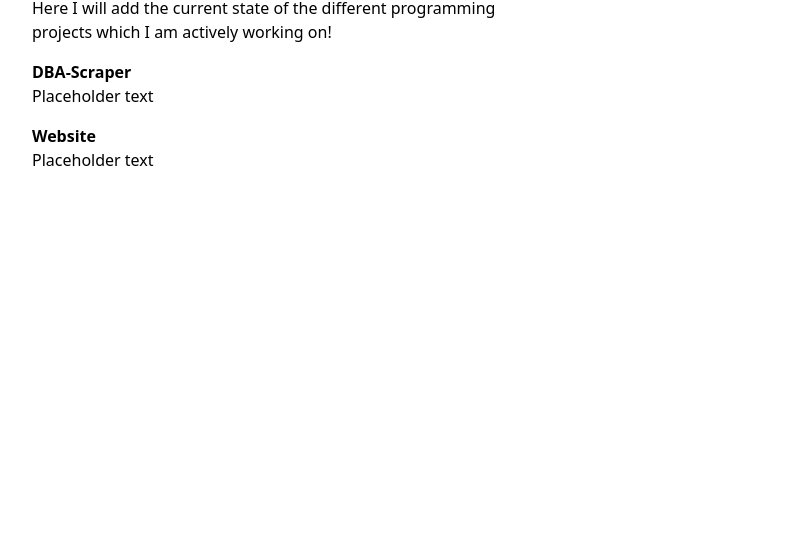
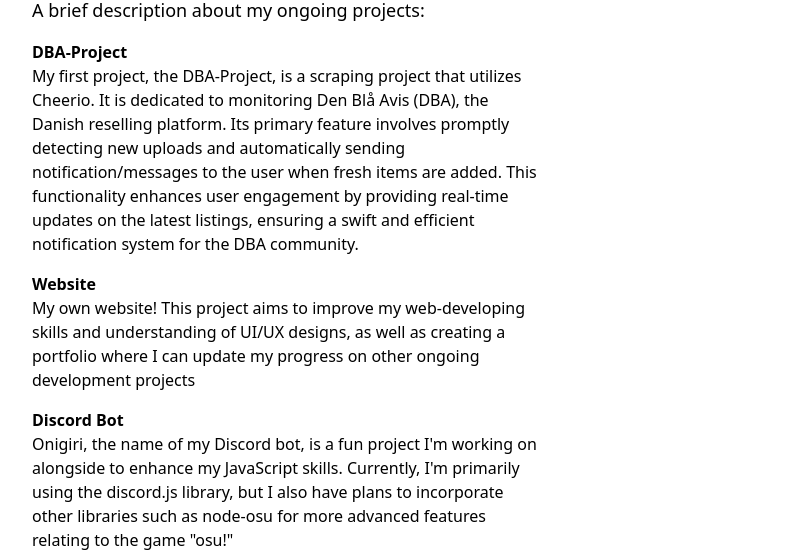
Before and after one commit to RedXin20/Website, a plain HTML site: page projects.html in a window 1280 px wide. Shown: the part 330-882 px from the top of the page, without its empty margins (80-878 px from the left). Before the commit the page ends 800 px from the top, so only its background shows below. Drawn offline with nearby package versions, Linux system fonts and the light colour scheme.

Commit message:
projects update
I updated the projects tab with descriptions of some of my ongoing projects

```diff
--- a/projects.html
+++ b/projects.html
@@ -44,7 +44,7 @@
           <li class="list-none inline-block px-5">
             <a
               href="projects.html"
-              class="hover:bg-slate-100 px-2.5 py-1.5 rounded-lg bg-gray-100"
+              class="hover:bg-slate-100 px-2.5 py-1.5 rounded-lg bg-gray-200"
               >Projects</a
             >
           </li>
@@ -53,16 +53,37 @@
 
       <div class="mt-48 max-w-lg">
         <h1 class="text-6xl font-semibold leading-normal">Projects<br /></h1>
-        <p class="mb-4">
-          Here I will add the current state of the different programming
-          projects which I am actively working on!
+        <p class="mb-4 text-lg">
+          A brief description about my ongoing projects:
         </p>
 
-        <h2 class="font-semibold">DBA-Scraper</h2>
-        <p class="mb-4">Placeholder text</p>
+        <h2 class="font-semibold">DBA-Project</h2>
+        <p class="mb-4">
+          My first project, the DBA-Project, is a scraping project that utilizes
+          Cheerio. It is dedicated to monitoring Den Blå Avis (DBA), the Danish
+          reselling platform. Its primary feature involves promptly detecting
+          new uploads and automatically sending notification/messages to the
+          user when fresh items are added. This functionality enhances user
+          engagement by providing real-time updates on the latest listings,
+          ensuring a swift and efficient notification system for the DBA
+          community.
+        </p>
 
         <h3 class="font-semibold">Website</h3>
-        <p>Placeholder text</p>
+        <p class="mb-4">
+          My own website! This project aims to improve my web-developing skills
+          and understanding of UI/UX designs, as well as creating a portfolio
+          where I can update my progress on other ongoing development projects
+        </p>
+
+        <h3 class="font-semibold">Discord Bot</h3>
+        <p>
+          Onigiri, the name of my Discord bot, is a fun project I'm working on
+          alongside to enhance my JavaScript skills. Currently, I'm primarily
+          using the discord.js library, but I also have plans to incorporate
+          other libraries such as node-osu for more advanced features relating
+          to the game "osu!"
+        </p>
       </div>
     </div>
   </body>
```
Also changed, not shown: about.html (+1 -1 lines), index.html (+1 -1 lines).
